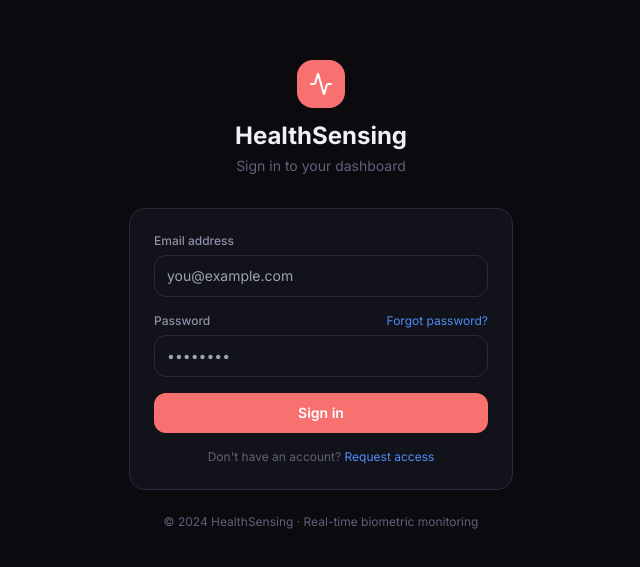
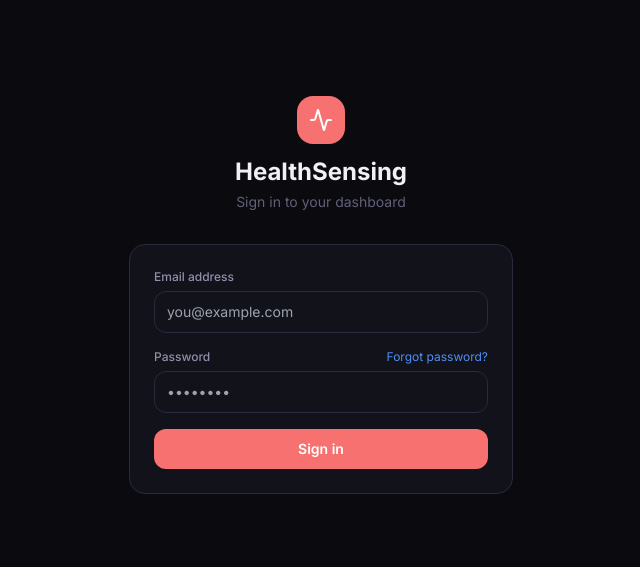
Before and after one commit to AI-Projects-S1-26-27/T28_Agentix, a React (Vite) app in the folder frontend/: page / in a window 1280 px wide. Shown: the part 105-672 px from the top of the page, without its empty margins (319-959 px from the left). Built offline with nearby package versions, Linux system fonts and the light colour scheme.

Commit message:
fix: remove footer text from login and sidebar

```diff
--- a/frontend/src/pages/Login.jsx
+++ b/frontend/src/pages/Login.jsx
@@ -101,15 +101,7 @@ export default function Login({ onLogin }) {
             </button>
           </form>
 
-          <p className="text-center text-xs" style={{ color: 'var(--text-muted)' }}>
-            Don't have an account?{' '}
-            <span className="cursor-pointer" style={{ color: 'var(--accent-primary)' }}>Request access</span>
-          </p>
         </div>
-
-        <p className="text-center text-xs mt-6" style={{ color: 'var(--text-muted)' }}>
-          © 2024 HealthSensing · Real-time biometric monitoring
-        </p>
       </div>
     </div>
   )
```
